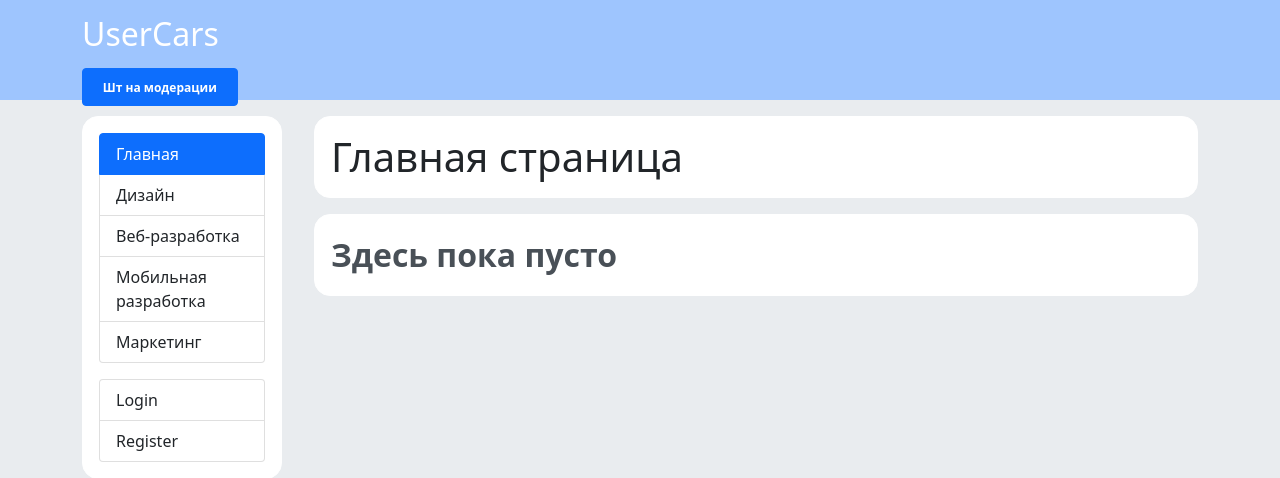
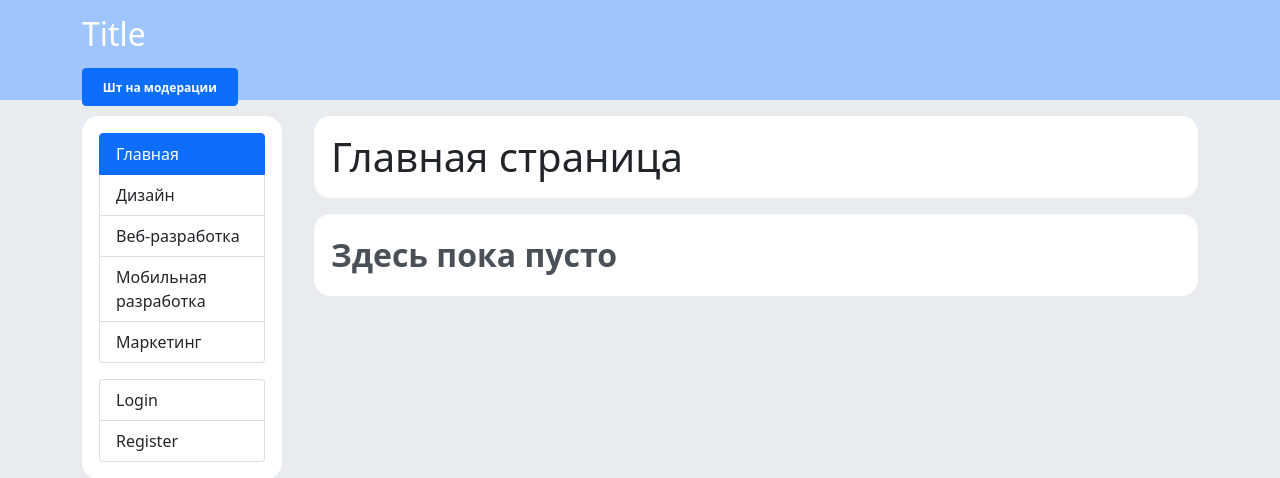
Before and after one commit to mazuralexey93/Habr_project, a Flask app: page / in a window 1280 px wide. Shown: the top 478 px of the page. Run offline with Flask 2, Linux system fonts and the light colour scheme; data that the repository does not hold is empty; some libraries are stand-ins or nearby versions.

Commit message:
new version 2023_08_20

```diff
--- a/habr/templates/base.html
+++ b/habr/templates/base.html
@@ -10,7 +10,7 @@
 <body>
 <header>
     <div class="container">
-        <p>UserCars</p>
+        <p>Title</p>
         <button type="button" class="btn btn-primary">
             {{current_user.username}} <span class="badge text-bg-secondary">Шт на модерации</span>
           </button>
```
